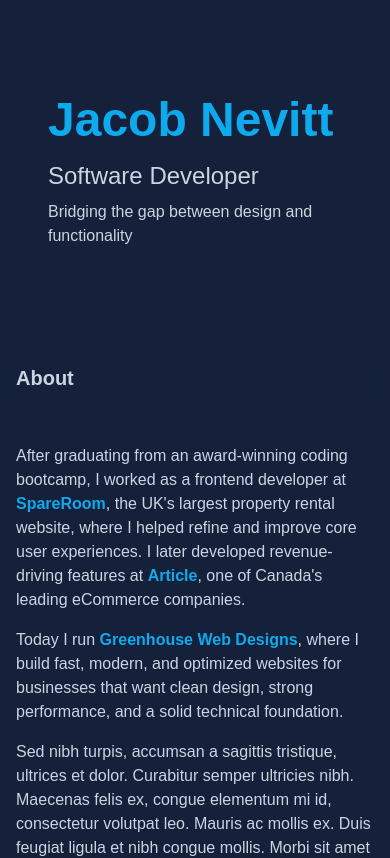
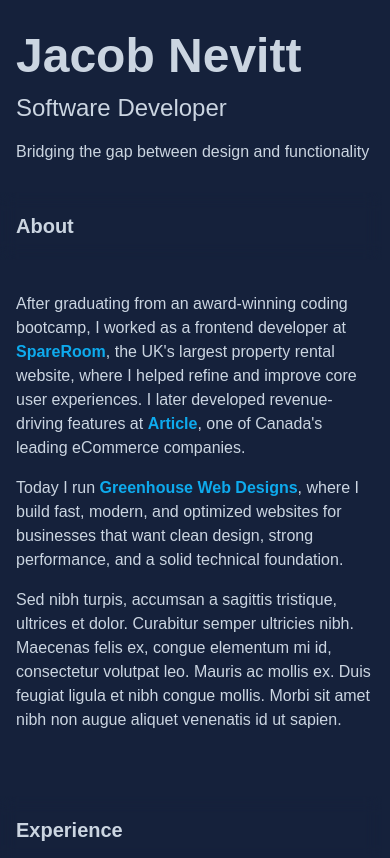
Before and after one commit to jacobadam/jacobnevitt-portfolio, a Next.js app: page / in a window 390 px wide. Shown: the top 858 px of the page. Built offline with nearby package versions, Linux system fonts and the light colour scheme.

Commit message:
update breakpoints for mobile

```diff
--- a/app/components/layout/side-nav.tsx
+++ b/app/components/layout/side-nav.tsx
@@ -4,7 +4,6 @@ import { useEffect, useEffectEvent } from "react";
 import Link from "next/link";
 import { navLink } from "@/types/nav.types";
 import { useClientWrapper } from "@/app/components/provider/client-wrapper";
-
 interface NavLinksProps {
   navLinks: navLink[];
 }
@@ -32,11 +31,13 @@ export default function SideNav({ navLinks }: NavLinksProps) {
   }, []);
 
   return (
-    <aside className="lg:sticky lg:h-screen top-0 px-8">
-      <header className="flex flex-col max-w-3xl py-20">
-        <h1 className="text-5xl font-bold mb-4 text-secondary">Jacob Nevitt</h1>
-        <h2 className="text-2xl mb-2">Software Developer</h2>
-        <h3>Bridging the gap between design and functionality</h3>
+    <aside className="lg:sticky lg:h-screen top-0 md:px-4">
+      <header className="flex flex-col max-w-3xl pt-4 lg:py-12">
+        <h1 className="text-5xl font-bold mb-3">Jacob Nevitt</h1>
+        <h2 className="text-2xl mb-4">Software Developer</h2>
+        <h3 className="mb-3">
+          Bridging the gap between design and functionality
+        </h3>
       </header>
 
       <nav className="hidden lg:block">
```
